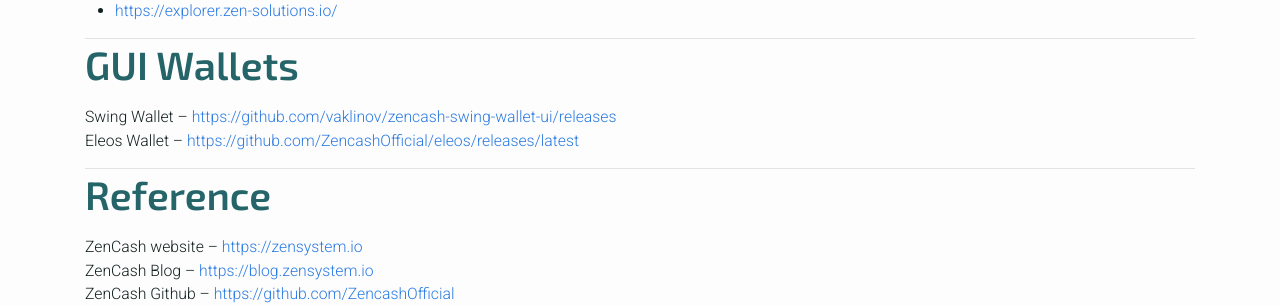
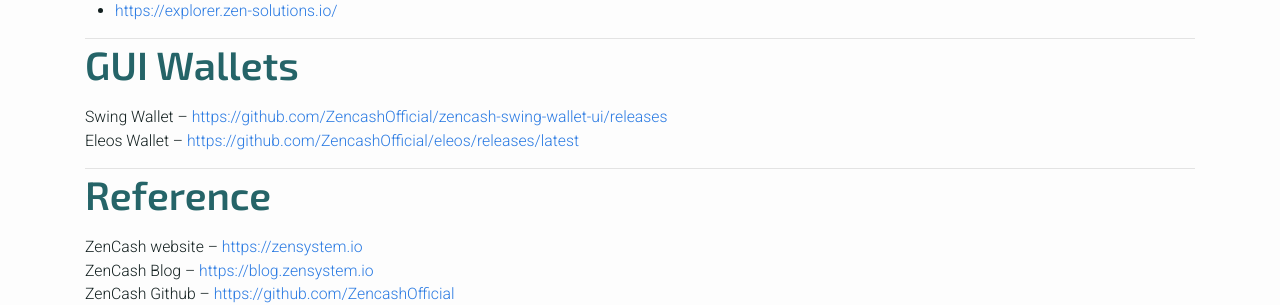
Before and after one commit to tarrenj/website, a Jekyll site: the page built from mining-pools.html, in a window 1280 px wide and 900 px high, scrolled down 805 px. Shown: the part 323-628 px from the top of the window. Built offline with Jekyll 4.4.1, drawn with Linux system fonts in a browser that asks for light colours; some of the changed lines change nothing that is shown.

Commit message:
Update Swing wallet URL

```diff
--- a/_config.yml
+++ b/_config.yml
@@ -47,7 +47,7 @@
   twitter: https://twitter.com/zencashofficial
   youtube: https://www.youtube.com/channel/UCQ0v_lUnZHIKUQUXJzfgqOg
 wallets:
-  swing: https://github.com/vaklinov/zencash-swing-wallet-ui/releases
+  swing: https://github.com/ZencashOfficial/zencash-swing-wallet-ui/releases
   eleos: https://github.com/ZencashOfficial/eleos/releases/latest
 future: true
 show_drafts: true
```
Also changed, not shown: 3 other files.
